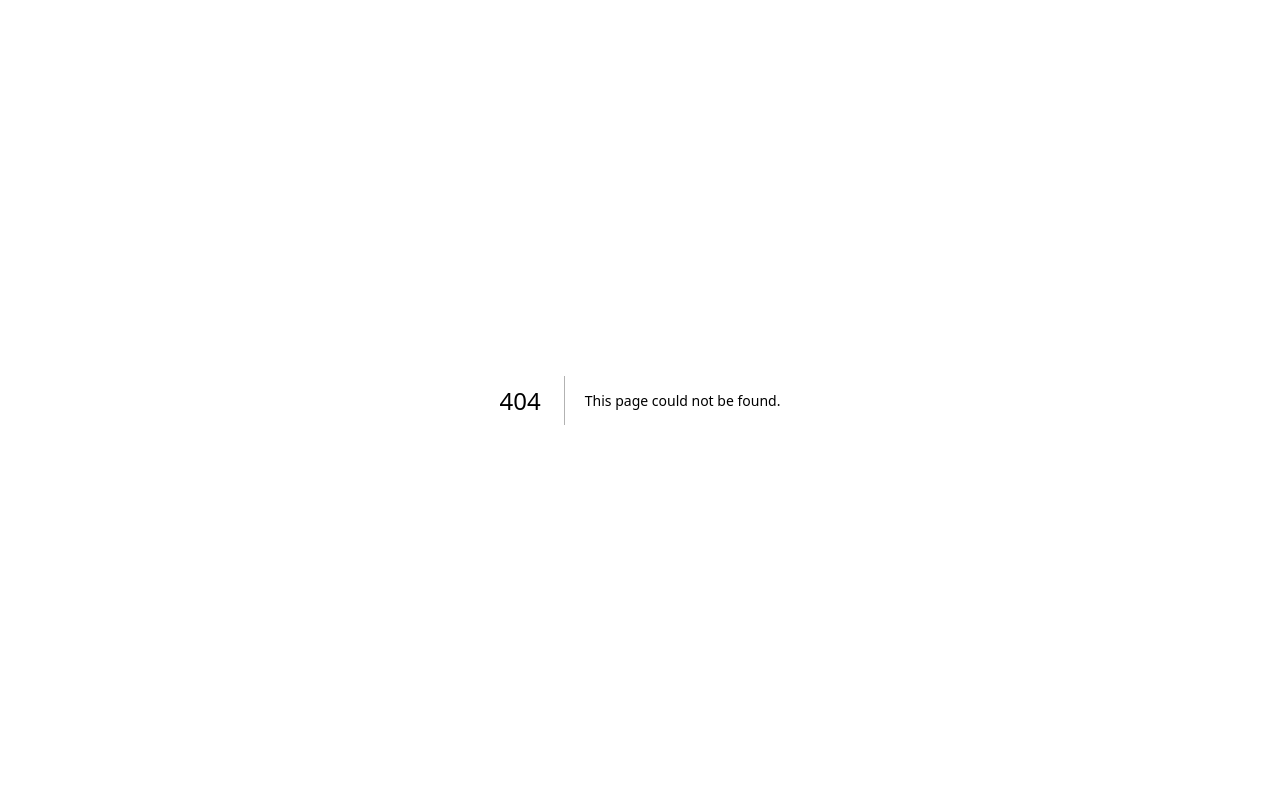
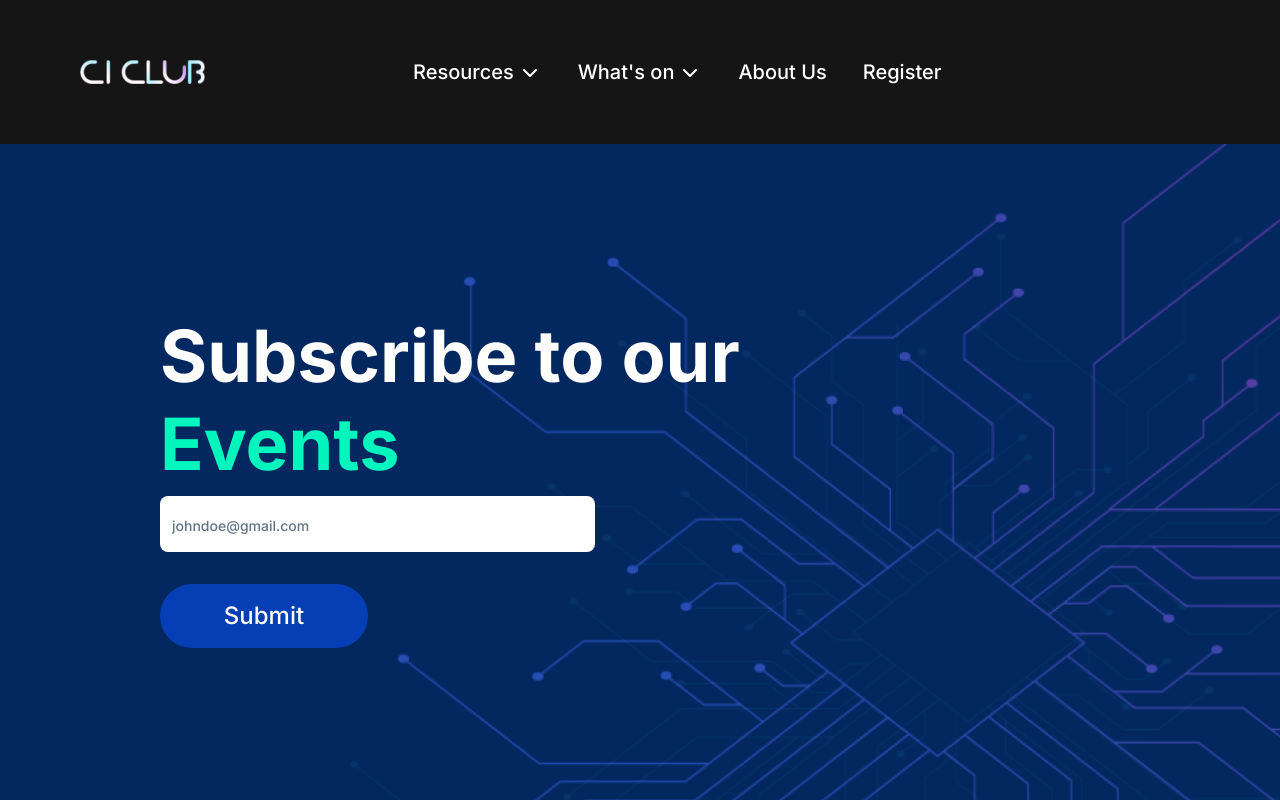
Before and after one commit to Prajwal-ak-0/club, a Next.js app: page /subscribe in a window 1280 px wide. Before the commit this address had no page. Shown: the top 800 px of the page. Built offline with nearby package versions, Linux system fonts and the light colour scheme.

Commit message:
Updated Google form and UI

```diff
--- a/app/(routes)/contact-us/page.tsx
+++ /dev/null
@@ -1,24 +0,0 @@
-"use client"
-
-import React from 'react'
-import Image from 'next/image'
-import ContactForm from '../_components/ContactForm'
-
-const page = () => {
-  return (
-    <div className="relative h-screen">
-      <Image
-        src="/bg6.jpg"
-        layout="fill"
-        objectFit="cover"
-        quality={100}
-        alt="Background Image"
-      />
-      <div className="absolute inset-0 flex items-center justify-center space-y-4 py-4">
-        <ContactForm/>
-      </div>
-    </div>
-  )
-}
-
-export default page
--- /dev/null
+++ b/app/(routes)/subscribe/page.tsx
@@ -0,0 +1,59 @@
+"use client";
+
+import EmailForm from "@/components/footer/EmailForm";
+import { motion, AnimatePresence } from "framer-motion";
+import Image from "next/image";
+import { useEffect, useState } from "react";
+
+const Subscribe = () => {
+  const [index, setIndex] = useState(0);
+  const words = ["Activities", "Events", "Magazines", "Newsletter"];
+
+  const [isClient, setIsClient] = useState(false);
+
+  useEffect(() => {
+    setIsClient(true);
+  }, []);
+
+  useEffect(() => {
+    const interval = setInterval(() => {
+      setIndex((prevIndex) => (prevIndex + 1) % words.length);
+    }, 1000);
+    return () => clearInterval(interval);
+  }, [words.length]);
+
+  if (!isClient) return null;
+
+  return (
+    <div className="relative md:w-screen h-[50vh]  md:h-screen w-full">
+      <Image
+        src="/bg.png"
+        layout="fill"
+        objectFit="cover"
+        objectPosition="center"
+        alt="bg5"
+        className="absolute z-0"
+      />
+      <div className="absolute z-10 flex flex-col md:mx-40 mx-8 md:mt-44 mt-16 gap-y-4">
+        <h1 className="md:text-7xl text-4xl text-white font-bold">
+          Subscribe to our
+        </h1>
+        <motion.div>
+          <motion.h2
+            className="md:text-7xl text-4xl text-[#00F6BC] font-bold"
+            key={index}
+            initial={{ opacity: 0 }}
+            animate={{ opacity: 1 }}
+            exit={{ opacity: 0 }}
+            transition={{ duration: 0.5 }}
+          >
+            {words[index]}
+          </motion.h2>
+        </motion.div>
+        <EmailForm />
+      </div>
+    </div>
+  );
+};
+
+export default Subscribe;
--- a/app/page.tsx
+++ b/app/page.tsx
@@ -1,21 +1,31 @@
-import Home from '@/components/Home'
-import { DesktopNavbar } from '@/components/navbar/DesktopNavbar'
-import NewsTicker from '@/components/NewsTicker'
-import Logo from '@/components/navbar/Logo'
-import React from 'react'
-import MobileNavbar from '@/components/navbar/MobileNavbar'
-import About from '@/components/About'
-import Contact from '@/components/Contact'
-import Activities from '@/components/Activities'
-import Footer from '@/components/footer/Footer'
-import Bottom from '@/components/footer/Bottom'
+"use client";
 
-const page = () => {
+import Home from "@/components/Home";
+import { DesktopNavbar } from "@/components/navbar/DesktopNavbar";
+import NewsTicker from "@/components/NewsTicker";
+import Logo from "@/components/navbar/Logo";
+import React, { useEffect, useState } from "react";
+import MobileNavbar from "@/components/navbar/MobileNavbar";
+import About from "@/components/About";
+import Contact from "@/components/Contact";
+import Activities from "@/components/Activities";
+import Footer from "@/components/footer/Footer";
+import Bottom from "@/components/footer/Bottom";
+
+const HomePage = () => {
+  const [isClient, setIsClient] = useState(false);
+
+  useEffect(() => {
+    setIsClient(true);
+  }, []);
+
+  if (!isClient) return null;
+
   return (
     <>
-      <div className='max-md:hidden'>
-        <div className="h-36 w-full bg-[#151515] flex items-center">
-          <div className='h-fit my-auto  w-fit lg:mx-20 md:mx-6'>
+      <div className="max-md:hidden">
+        <div className="h-20  w-full bg-[#151515] flex items-center">
+          <div className="h-fit my-auto  w-fit lg:mx-20 md:mx-6">
             <Logo />
           </div>
           <div className="w-1/2 ml-28">
@@ -29,16 +39,16 @@ const page = () => {
       <div className="bg-black">
         <NewsTicker />
         <Home />
-        <About />
+        {/* <About />
         <Contact />
         <Activities />
         <div className="flex flex-col">
           <Footer />
           <Bottom />
-        </div>
+        </div> */}
       </div>
     </>
-  )
-}
+  );
+};
 
-export default page
+export default HomePage;
--- a/components/Home.tsx
+++ b/components/Home.tsx
@@ -1,9 +1,18 @@
+"use client";
+
 import Image from "next/image";
 import { Button } from "./ui/button";
+import  { useRouter } from 'next/navigation';
 
 export default function Home() {
+  const router = useRouter();
+
+  const handleClick = () => {
+    router.push('https://docs.google.com/forms/d/e/1FAIpQLScha33NmqquIUcfRWT2pElM4E4L_tecYcEENuJusDmjmz3PCg/viewform');
+  }
+
   return (
-    <div className="relative  w-full h-screen">
+    <div className="relative  w-full ">
       <Image
         src="/background.gif"
         className="absolute inset-0 bg-slate-800 md:opacity-40 opacity-80 z-0"
@@ -13,13 +22,13 @@ export default function Home() {
       />
       <div className="relative z-10 flex flex-col justify-center items-center text-white">
         <div className="flex flex-col justify-center mx-10 md:mx-16 lg:mx-20">
-          <h1 className="lg:text-7xl md:text-6xl text-[40px] font-extrabold text-white lg:py-12 md:py-8 max-md:py-8 max-md:mt-32 md:mt-28 lg:mt-28">
+          <h1 className="lg:text-7xl md:text-6xl text-[40px] font-extrabold text-white lg:py-12 md:py-8 max-md:py-8 max-md:mt-32 md:mt-20">
             Dive into the Future
           </h1>
           <p className="md:text-3xl text-xl md:leading-10  text-white mt-4 text-left">
             Are you fascinated by the ever-evolving world of computers and their growing intelligence? Do you dream of building the future&apos;s technologies? Then the Computer Intelligence Club is your perfect launching pad!
           </p>
-          <Button className="lg:my-20 md:my-16 my-16" size={'primary'} variant={'primary'}>
+          <Button onClick={handleClick}  className="lg:my-20 md:my-16 my-16" size={'primary'} variant={'primary'}>
             Register
           </Button>
         </div>
--- a/components/NewsTicker.tsx
+++ b/components/NewsTicker.tsx
@@ -3,7 +3,7 @@ import React from 'react';
 
 const NewsTicker = () => {
     return (
-        <div className="w-full  bg-white/95 text-black h-12 flex items-center overflow-hidden">
+        <div className="w-full  bg-white/95 text-black h-8 flex items-center overflow-hidden">
             <div className="whitespace-nowrap tracking-wide px-4 py-2 animate-marquee text-xl">
             ** New article alert! **  &gt;&gt;&gt;  ** New article alert! **  &gt;&gt;&gt;  ** New article alert! **  &gt;&gt;&gt;  ** New article alert! **  &gt;&gt;&gt;  ** New article alert! **  &gt;&gt;&gt;  ** New article alert! **  &gt;&gt;&gt;
             </div>
--- a/components/navbar/DesktopNavbar.tsx
+++ b/components/navbar/DesktopNavbar.tsx
@@ -55,7 +55,7 @@ const components: { title: string; href: string; description: string }[] = [
 
 export function DesktopNavbar() {
     return (
-        <NavigationMenu className="bg-[#151515] lg:text-2xl md:text-lg">
+        <NavigationMenu className="bg-[#151515] lg:text-xl md:text-lg">
                     <NavigationMenuList>
                         <NavigationMenuItem className=" text-white hover:text-[#00F6BC]">
                             <NavigationMenuTrigger>Resources</NavigationMenuTrigger>
@@ -93,9 +93,8 @@ export function DesktopNavbar() {
                             </Link>
                         </NavigationMenuItem>
                         <NavigationMenuItem className=" text-white hover:text-[#00F6BC]">
-                            <Link href="/contact-us" legacyBehavior passHref>
-                                <NavigationMenuLink className={navigationMenuTriggerStyle()}>
-                                    Support
+<Link href="https://docs.google.com/forms/d/e/1FAIpQLScha33NmqquIUcfRWT2pElM4E4L_tecYcEENuJusDmjmz3PCg/viewform?usp=sf_link" target="_blank" rel="noopener noreferrer">                                <NavigationMenuLink className={navigationMenuTriggerStyle()}>
+                                    Register
                                 </NavigationMenuLink>
                             </Link>
                         </NavigationMenuItem>
@@ -111,10 +110,11 @@ const ListItem = React.forwardRef<
     return (
         <li>
             <NavigationMenuLink asChild>
-                <a
+                <Link
+                    href="#"
                     ref={ref}
                     className={cn(
-                        "block space-y-1 w-full rounded-md p-3  no-underline outline-none ",
+                        "block space-y-1 w-full rounded-md  no-underline outline-none ",
                         className
                     )}
                     {...props}
@@ -123,7 +123,7 @@ const ListItem = React.forwardRef<
                     <p className=" text-xl ">
                         {children}
                     </p>
-                </a>
+                </Link>
             </NavigationMenuLink>
         </li>
     )
--- a/components/navbar/Logo.tsx
+++ b/components/navbar/Logo.tsx
@@ -12,8 +12,8 @@ const Logo = () => {
         src="/logo.png"
         alt="logo"
         className="block cursor-pointer md:block"
-        height="160"
-        width="160"
+        height="125"
+        width="125"
     />
   )
 }
--- a/components/navbar/MobileNavbar.tsx
+++ b/components/navbar/MobileNavbar.tsx
@@ -1,7 +1,7 @@
 "use client";
 
 import Image from "next/image"
-import { useCallback, useState } from "react";
+import { useCallback, useEffect, useState } from "react";
 import { AiOutlineClose, AiOutlineMenu } from "react-icons/ai";
 import MenuItem from "./MenuItem";
 import { useRouter } from "next/navigation";
@@ -9,6 +9,11 @@ import { useRouter } from "next/navigation";
 const MobileNavbar = () => {
     const [isOpen, setIsOpen] = useState(false);
     const router = useRouter();
+    const [isClient, setIsClient] = useState(false);
+
+    useEffect(() => {
+        setIsClient(true);
+    }, []);
 
     const navitems = [
         {
@@ -30,9 +35,9 @@ const MobileNavbar = () => {
             },
         },
         {
-            label: 'Support',
+            label: 'Register',
             onClick: () => {
-                router.push('/contact-us');
+                router.push('https://docs.google.com/forms/d/e/1FAIpQLScha33NmqquIUcfRWT2pElM4E4L_tecYcEENuJusDmjmz3PCg/viewform?usp=sf_link');
             },
         }
     ];
@@ -40,6 +45,8 @@ const MobileNavbar = () => {
     const toggleOpen = useCallback(() => {
         setIsOpen((value) => !value);
     }, []);
+
+    if(!isClient) return null;
 
     return (
         <>
```
Also changed, not shown: 1 other file (tests, documents, lock files or other folders).
